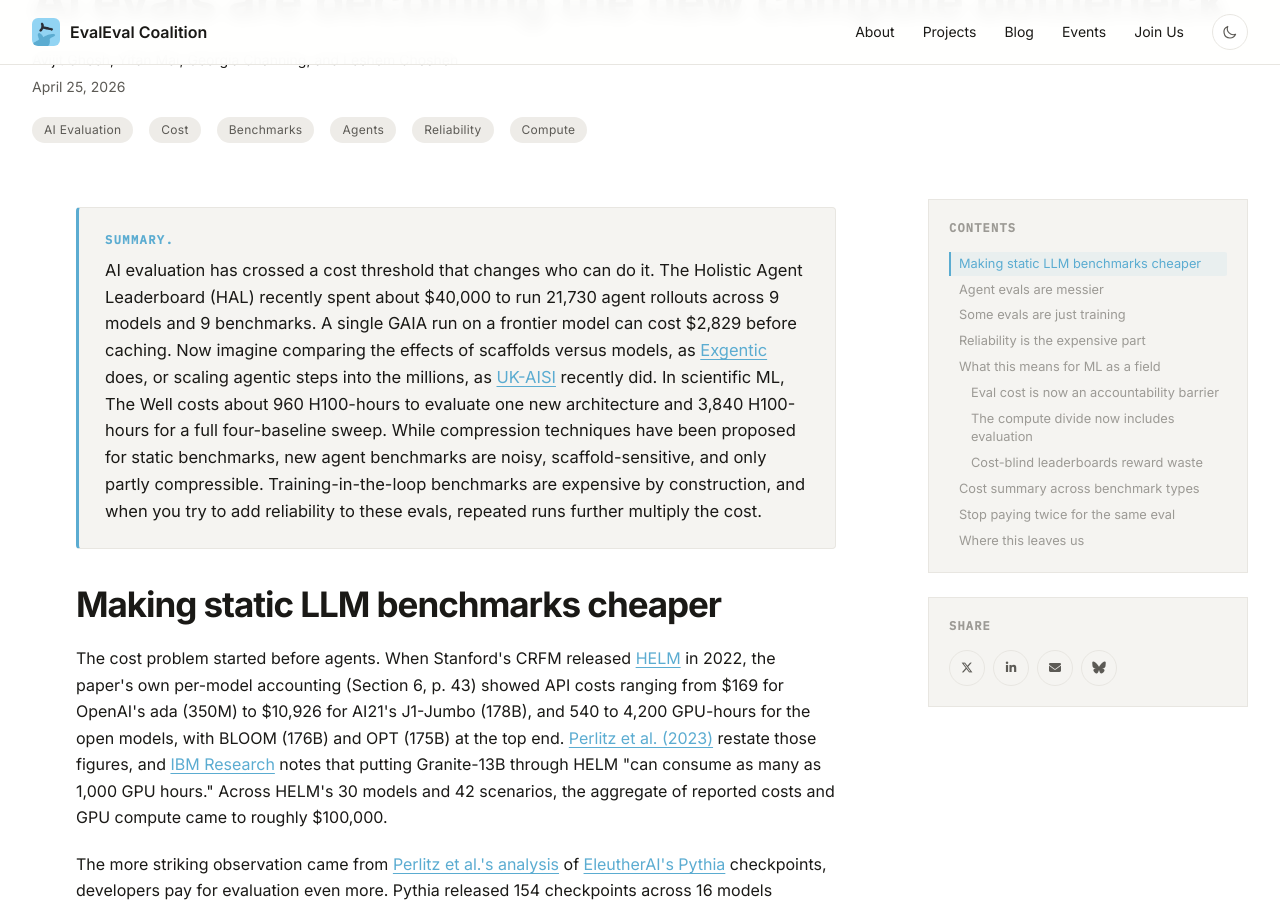
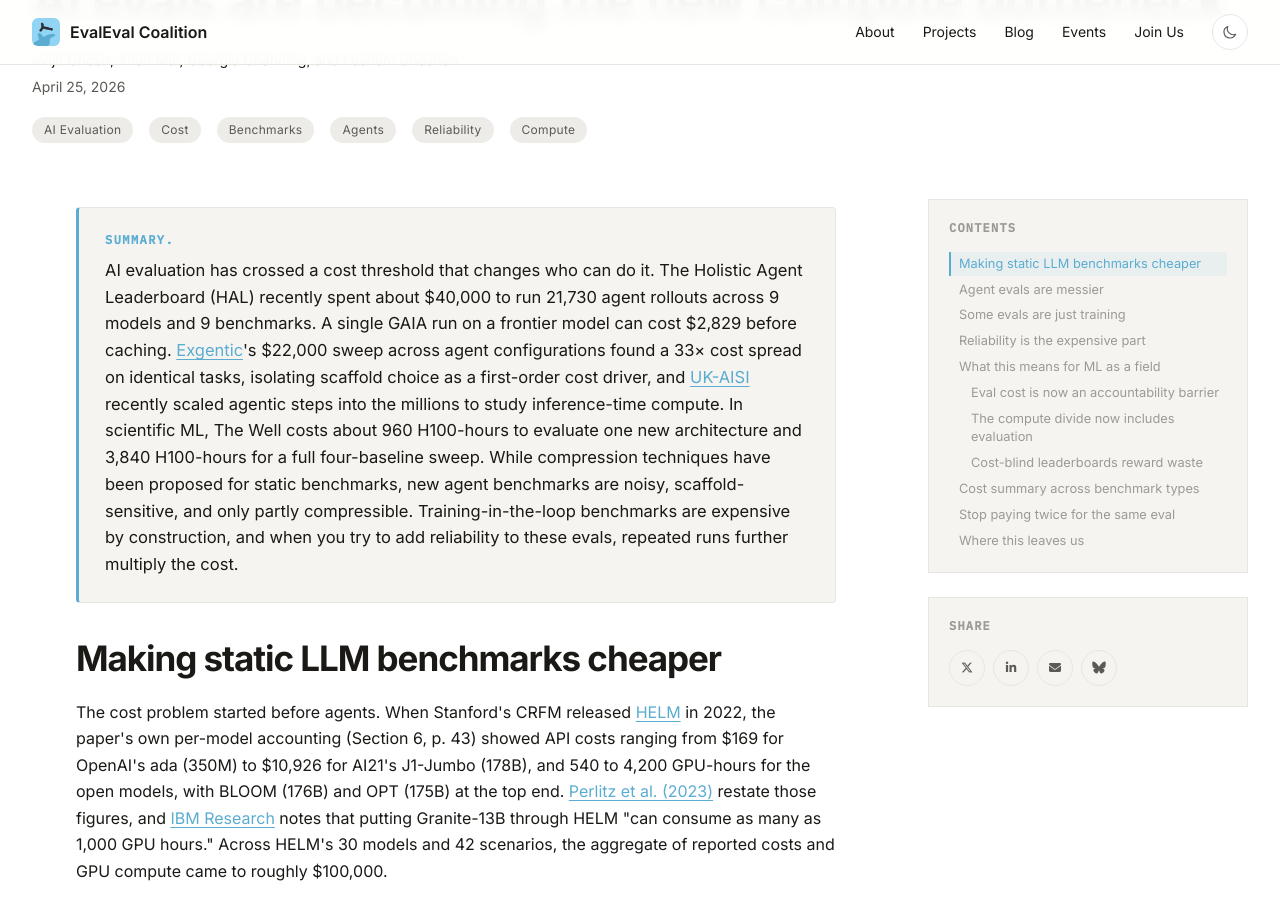
Before and after one commit to evaleval/evaleval.github.io, a Jekyll site: the page built from _posts/2026-04-25-eval-costs-bottleneck.md, in a window 1280 px wide and 900 px high, scrolled down 503 px. Built offline with Jekyll 4.4.1, drawn with Linux system fonts in a browser that asks for light colours; nearby versions of some CDN libraries; some of the changed text lies outside the part shown.

Commit message:
fold Exgentic numbers into summary, add Bandel et al. citation

```diff
--- a/_posts/2026-04-25-eval-costs-bottleneck.md
+++ b/_posts/2026-04-25-eval-costs-bottleneck.md
@@ -496,7 +496,7 @@
 }
 </style>
 
-<p class="bluf"><strong>Summary.</strong> AI evaluation has crossed a cost threshold that changes who can do it. The Holistic Agent Leaderboard (HAL) recently spent about $40,000 to run 21,730 agent rollouts across 9 models and 9 benchmarks. A single GAIA run on a frontier model can cost $2,829 before caching. Now imagine comparing the effects of scaffolds versus models, as <a href="https://www.exgentic.ai/">Exgentic</a> does, or scaling agentic steps into the millions, as <a href="https://www.aisi.gov.uk/blog/evidence-for-inference-scaling-in-ai-cyber-tasks-increased-evaluation-budgets-reveal-higher-success-rates">UK-AISI</a> recently did. In scientific ML, The Well costs about 960 H100-hours to evaluate one new architecture and 3,840 H100-hours for a full four-baseline sweep. While compression techniques have been proposed for static benchmarks, new agent benchmarks are noisy, scaffold-sensitive, and only partly compressible. Training-in-the-loop benchmarks are expensive by construction, and when you try to add reliability to these evals, repeated runs further multiply the cost.</p>
+<p class="bluf"><strong>Summary.</strong> AI evaluation has crossed a cost threshold that changes who can do it. The Holistic Agent Leaderboard (HAL) recently spent about $40,000 to run 21,730 agent rollouts across 9 models and 9 benchmarks. A single GAIA run on a frontier model can cost $2,829 before caching. <a href="https://www.exgentic.ai/">Exgentic</a>'s $22,000 sweep across agent configurations found a 33× cost spread on identical tasks, isolating scaffold choice as a first-order cost driver, and <a href="https://www.aisi.gov.uk/blog/evidence-for-inference-scaling-in-ai-cyber-tasks-increased-evaluation-budgets-reveal-higher-success-rates">UK-AISI</a> recently scaled agentic steps into the millions to study inference-time compute. In scientific ML, The Well costs about 960 H100-hours to evaluate one new architecture and 3,840 H100-hours for a full four-baseline sweep. While compression techniques have been proposed for static benchmarks, new agent benchmarks are noisy, scaffold-sensitive, and only partly compressible. Training-in-the-loop benchmarks are expensive by construction, and when you try to add reliability to these evals, repeated runs further multiply the cost.</p>
 
 <h2 id="making-static-llm-benchmarks-cheaper">Making static LLM benchmarks cheaper</h2>
 
@@ -724,6 +724,7 @@
 <li>Mehta (2025). <cite>Beyond Accuracy: A Multi-Dimensional Framework for Evaluating Enterprise Agentic AI Systems</cite>. <a href="https://arxiv.org/abs/2511.14136" rel="noopener noreferrer" target="_blank">arXiv:2511.14136</a>.</li>
 <li>Starace et al. (2025). <cite>PaperBench: Evaluating AI's Ability to Replicate AI Research</cite>. <a href="https://arxiv.org/abs/2504.01848" rel="noopener noreferrer" target="_blank">arXiv:2504.01848</a>.</li>
 <li>UK AISI (2025). <cite>Evidence for inference scaling in AI cyber tasks: increased evaluation budgets reveal higher success rates</cite>. <a href="https://www.aisi.gov.uk/blog/evidence-for-inference-scaling-in-ai-cyber-tasks-increased-evaluation-budgets-reveal-higher-success-rates" rel="noopener noreferrer" target="_blank">aisi.gov.uk</a>.</li>
+<li>Bandel et al. (2026). <cite>General Agent Evaluation</cite>. <a href="https://arxiv.org/abs/2602.22953" rel="noopener noreferrer" target="_blank">arXiv:2602.22953</a>.</li>
 <li>Garikaparthi et al. (2026). <cite>ResearchGym: Evaluating Language Model Agents on Real-World AI Research</cite>. <a href="https://arxiv.org/abs/2602.15112" rel="noopener noreferrer" target="_blank">arXiv:2602.15112</a>.</li>
 <li>Ndzomga (2026). <cite>Efficient Benchmarking of AI Agents</cite>. <a href="https://arxiv.org/abs/2603.23749" rel="noopener noreferrer" target="_blank">arXiv:2603.23749</a>.</li>
 <li>Rabanser et al. (2026). <cite>Towards a Science of AI Agent Reliability</cite>. <a href="https://arxiv.org/abs/2602.16666" rel="noopener noreferrer" target="_blank">arXiv:2602.16666</a>.</li>
```
